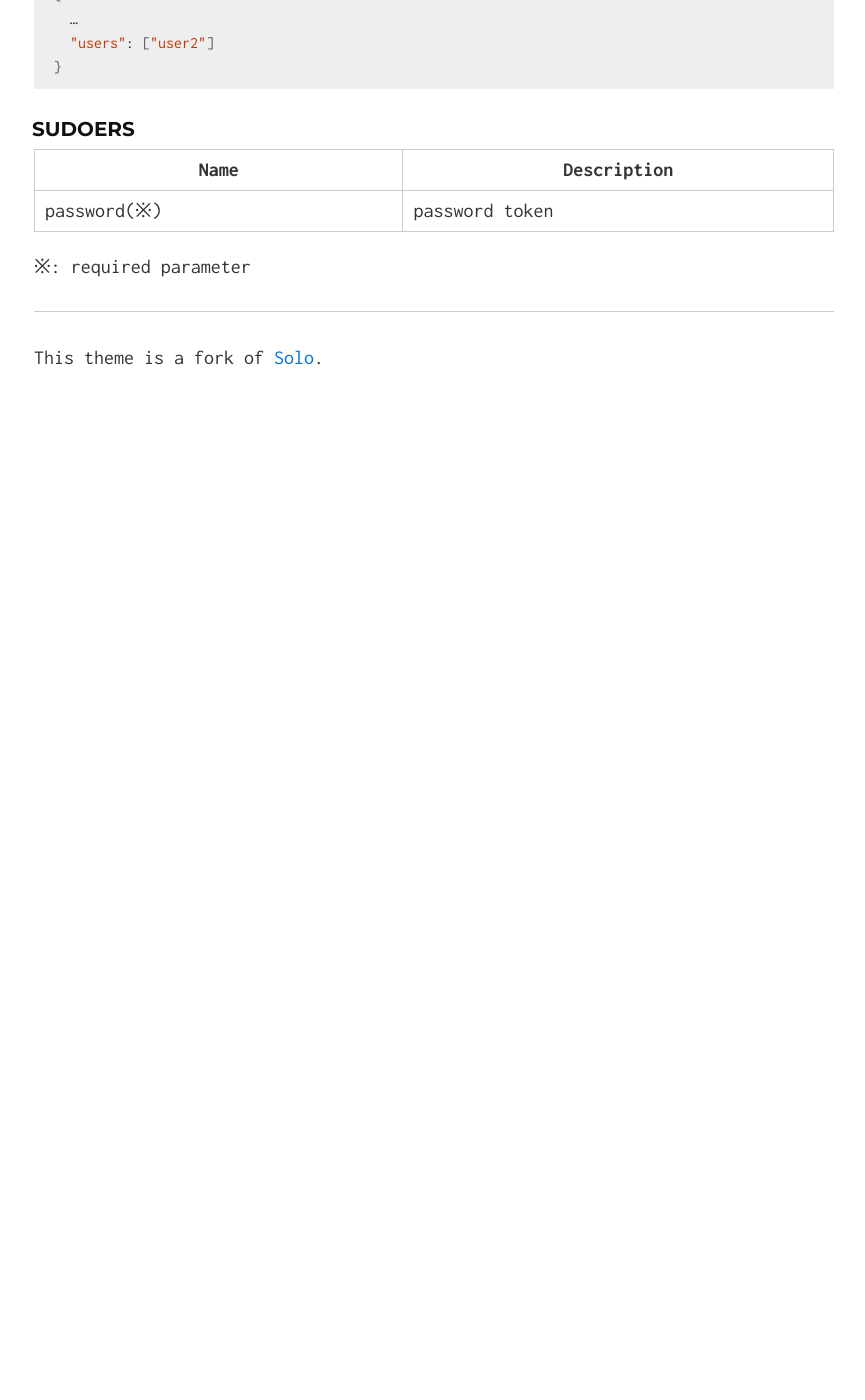
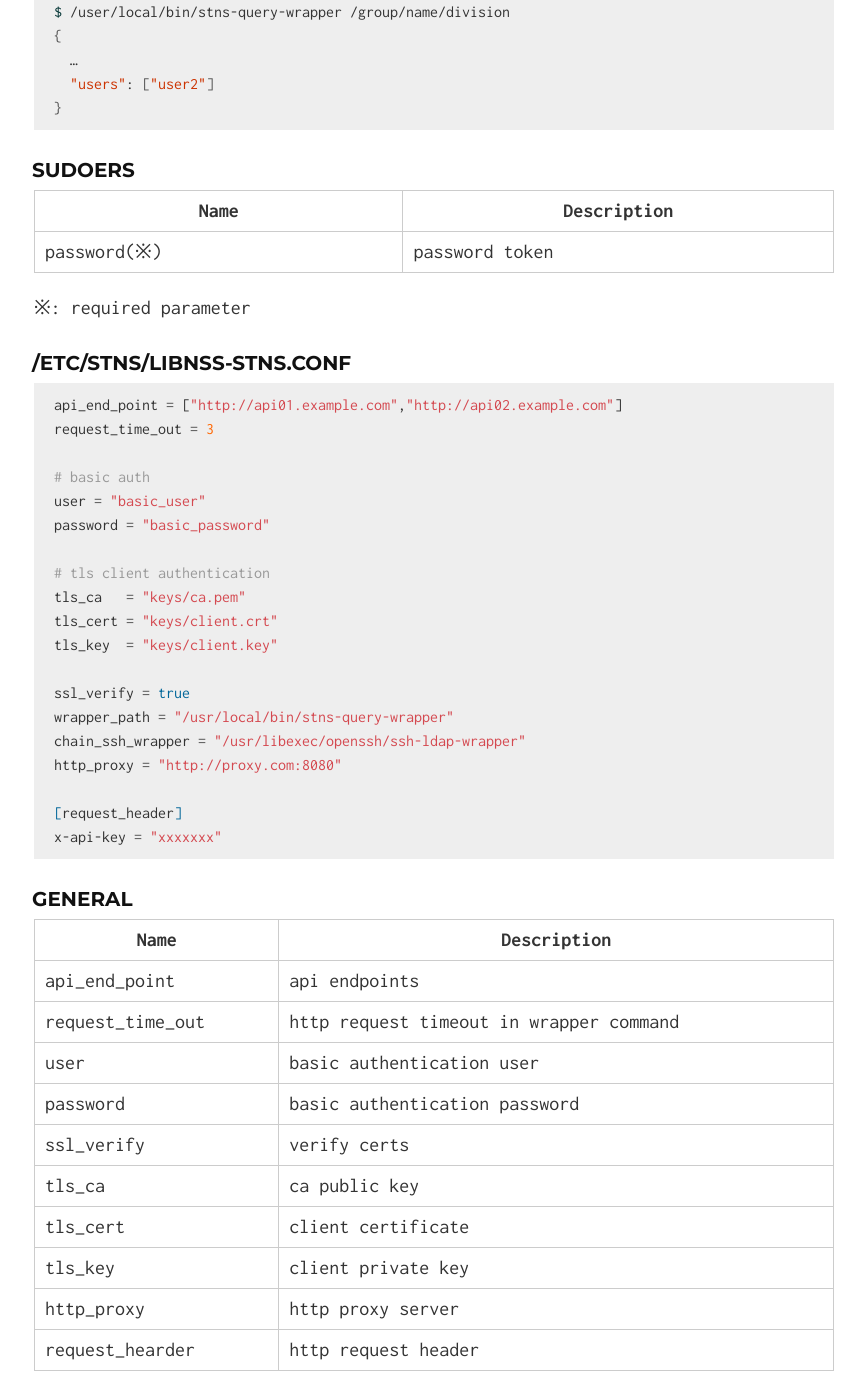
Before and after one commit to STNS/stns.github.io, a Jekyll site: the page built from configuration.en.md, in a window 1280 px wide and 1400 px high, scrolled down 2934 px. Shown: the whole window, without its empty margins (206-1071 px from the left). Built offline with Jekyll 4.4.1, drawn with Linux system fonts in a browser that asks for light colours; before the commit the page ends 3407 px from its top, so only the background shows below that; some of the changed text lies outside the part shown.

Commit message:
コンフィグ項目追記

````diff
--- /dev/null
+++ b/Gemfile
@@ -0,0 +1,2 @@
+source 'https://rubygems.org'
+gem 'github-pages', group: :jekyll_plugins
--- a/configuration.en.md
+++ b/configuration.en.md
@@ -3,25 +3,22 @@ layout: default
 permalink: /en/configuration
 ---
 
-## Usage
-
-```
-$ ssh pyama@example.jp
-$ id pyama
-uid=1001(pyama) gid=1001(pyama) groups=1001(pyama)
-```
-
 ## config
 
-* /etc/stns/stns.conf
+### /etc/stns/stns.conf
 
 ```toml
 port = 1104
 include = "/etc/stns/conf.d/*"
 
-# support basic auth
+# basic auth
 user = "basic_user"
 password = "basic_password"
+
+# tls encrypt
+# tls_ca   = "keys/ca.pem"      # using only client authentication
+tls_cert = "keys/server.crt"
+tls_key  = "keys/server.key"
 
 [users.example]
 id = 1001
@@ -39,7 +36,7 @@ users = ["example"]
 password = "$6$ZbcEUwqLWMcV7fr5$4krw.1ULrmZytoMwuV5.pIqjEo1Ngc9K15zYQ.KGZa.8T4EmCd1RfUM6rfviIpAwncNpnF9Yjyc0.30c2dN1J/"
 ```
 
-### General
+#### General
 
 |Name|Description|
 |---|---|
@@ -47,8 +44,11 @@ password = "$6$ZbcEUwqLWMcV7fr5$4krw.1ULrmZytoMwuV5.pIqjEo1Ngc9K15zYQ.KGZa.8T4Em
 |include|include config directory|
 |user| basic authentication user|
 |password| basic authentication password|
+|tls_ca| ca public key(use only client authentication)|
+|tls_cert|server certificate|
+|tls_key|server private key|
 
-### Users
+#### Users
 
 |Name|Description|
 |---|---|
@@ -61,7 +61,7 @@ password = "$6$ZbcEUwqLWMcV7fr5$4krw.1ULrmZytoMwuV5.pIqjEo1Ngc9K15zYQ.KGZa.8T4Em
 |link_users|merge public key from the specified user|
 |password| password token|
 
-#### link_users
+##### link_users
 
 link_users params is merge public key from the specified user
 
@@ -81,7 +81,7 @@ $ /user/local/bin/stns-key-wrapper example2
 ssh-rsa bbb
 ```
 
-### Groups
+#### Groups
 
 |Name|Description|
 |---|---|
@@ -89,7 +89,7 @@ ssh-rsa bbb
 |users|user name of the members|
 |link_groups|merge from belong to the other group users|
 
-#### link_groups
+##### link_groups
 It can be used to represent the organizational structure
 
 ```toml
@@ -115,10 +115,50 @@ $ /user/local/bin/stns-query-wrapper /group/name/division
 }
 ```
 
-### Sudoers
+#### Sudoers
 
 |Name|Description|
 |---|---|
 |password(※)| password token|
 
 ※: required parameter
+
+
+### /etc/stns/libnss-stns.conf
+
+```toml
+api_end_point = ["http://api01.example.com","http://api02.example.com"]
+request_time_out = 3
+
+# basic auth
+user = "basic_user"
+password = "basic_password"
+
+# tls client authentication
+tls_ca   = "keys/ca.pem"
+tls_cert = "keys/client.crt"
+tls_key  = "keys/client.key"
+
+ssl_verify = true
+wrapper_path = "/usr/local/bin/stns-query-wrapper"
+chain_ssh_wrapper = "/usr/libexec/openssh/ssh-ldap-wrapper"
+http_proxy = "http://proxy.com:8080"
+
+[request_header]
+x-api-key = "xxxxxxx"
+```
+
+#### General
+
+|Name|Description|
+|---|---|
+|api_end_point|api endpoints|
+|request_time_out|http request timeout in wrapper command|
+|user| basic authentication user|
+|password| basic authentication password|
+|ssl_verify| verify certs|
+|tls_ca| ca public key|
+|tls_cert|client certificate|
+|tls_key|client private key|
+|http_proxy|http proxy server|
+|request_hearder| http request header|
````
Also changed, not shown: Gemfile.lock (added).
